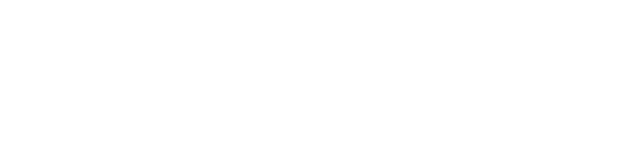
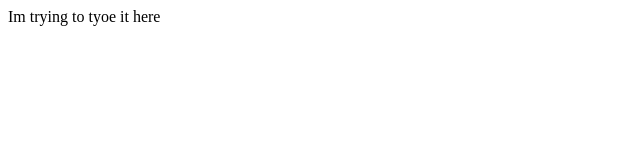
Before and after one commit to HoliczCoder/github-demo-trancongminh, a plain HTML site: page trythis.html in a window 1280 px wide. Shown: the whole page, without its empty margins (0-640 px from the left). Drawn offline with Linux system fonts and the light colour scheme.

Commit message:
New changing this file

```diff
--- a/trythis.html
+++ b/trythis.html
@@ -8,7 +8,7 @@
 </head>
 
 <body>
-
+    <p> Im trying to tyoe it here</p>
 </body>
 
 </html>
```
